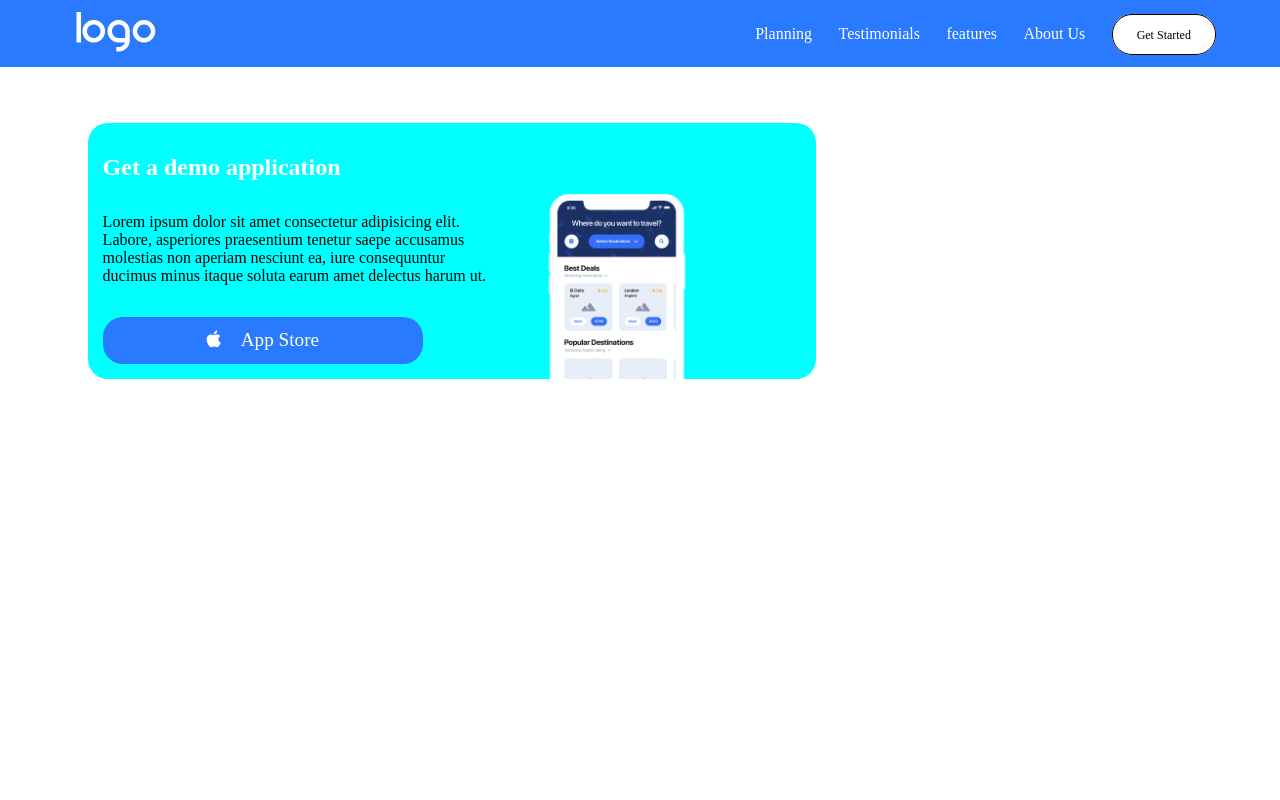
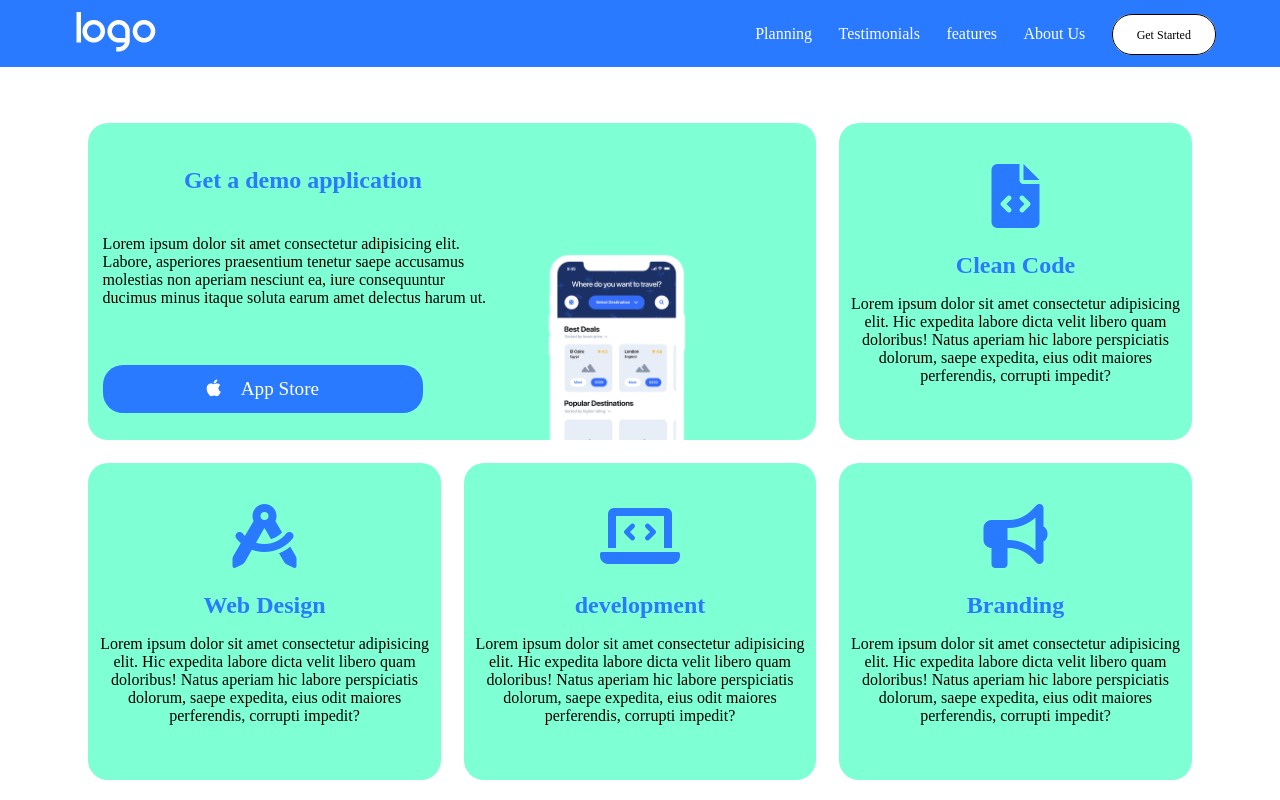
Before and after one commit to AndreaDeCeglia/htmlcss-responsive-layout, a plain HTML site: page index.html in a window 1280 px wide. Drawn offline with Linux system fonts and the light colour scheme.

Commit message:
jumbotron done

```diff
--- a/assets/css/style.css
+++ b/assets/css/style.css
@@ -5,6 +5,7 @@
 
 /* *********** HEADER *********** */
 
+/* still to fix */
 /* header{
     position: fixed;
     width: 100%;
@@ -42,18 +43,17 @@ header a{
 } */
 
 
-#demo{
+.card{
     background-color: aquamarine;
+    border-radius: 20px;
+    height: 100%;
+    margin-top: 2rem;
 }
 
-#jumbotron h2{
+/* #jumbotron h2{
     color: white;
     margin: 1rem 0;
-}
-
-#demo{
-    background-color: aqua;
-}
+} */
 
 #demo a{
     width: 80%;
@@ -67,6 +67,27 @@ header a{
 #demo img{
     width: 90%;
 }
+
+.card>span{
+    margin-top: 2rem;
+    color: #297AFE;
+    text-align: center;
+    font-size: 4rem;
+}
+
+.card h2{
+    color: #297AFE;
+    text-align: center;
+    margin-top: 1rem;
+}
+
+.card>p{
+    text-align: center;
+    margin: 1rem 0;;
+}
+
+
+
 /* ************************************
          TABLET VERSION
   *********************************** */
--- a/index.html
+++ b/index.html
@@ -23,7 +23,7 @@
 <body>
 
 
-    <!-- fixed navbar // burger menù under 768 px -->
+    <!-- navbar - still no fixed - // burger menù under 768 px -->
     <header>
         <!-- azure navbar -->
         <nav>
@@ -83,7 +83,7 @@
 
             <!-- first - get a demo application -->
             <div class="padding-1 basis2-3">
-                <div id="demo" class="radius20px margin-top2rem">
+                <div id="demo" class="card">
 
                     <!-- text and button part -->
                     <div class="basis-59 padding-2 flex-column justify-around">
@@ -103,8 +103,70 @@
                 </div>
             </div>
 
+            <!-- second - clean code -->
+            <div class="padding-1 basis1-3">
+                <div class="card padding-2 flex-column">
+                    <!-- icon -->
+                    <span>
+                        <i class="fa-solid fa-file-code"></i>
+                    </span>
+                    <!-- title -->
+                    <h2>Clean Code</h2>
+                    <!-- description -->
+                    <p>
+                        Lorem ipsum dolor sit amet consectetur adipisicing elit. Hic expedita labore dicta velit libero quam doloribus! Natus aperiam hic labore perspiciatis dolorum, saepe expedita, eius odit maiores perferendis, corrupti impedit?
+                    </p>
+                </div>
+            </div>
 
-            <!-- second - clean code -->
+            <!-- third - web design -->
+            <div class="padding-1 basis1-3">
+                <div class="card padding-2 flex-column">
+                    <!-- icon -->
+                    <span>
+                        <i class="fa-solid fa-compass-drafting"></i>
+                    </span>
+                    <!-- title -->
+                    <h2>Web Design</h2>
+                    <!-- description -->
+                    <p>
+                        Lorem ipsum dolor sit amet consectetur adipisicing elit. Hic expedita labore dicta velit libero quam doloribus! Natus aperiam hic labore perspiciatis dolorum, saepe expedita, eius odit maiores perferendis, corrupti impedit?
+                    </p>
+                </div>
+            </div>
+
+            <!-- fourth - development -->
+            <div class="padding-1 basis1-3">
+                <div class="card padding-2 flex-column">
+                    <!-- icon -->
+                    <span>
+                        <i class="fa-solid fa-laptop-code"></i>
+                    </span>
+                    <!-- title -->
+                    <h2>development</h2>
+                    <!-- description -->
+                    <p>
+                        Lorem ipsum dolor sit amet consectetur adipisicing elit. Hic expedita labore dicta velit libero quam doloribus! Natus aperiam hic labore perspiciatis dolorum, saepe expedita, eius odit maiores perferendis, corrupti impedit?
+                    </p>
+                </div>
+            </div>
+
+            <!-- fivth - branding -->
+            <div class="padding-1 basis1-3">
+                <div class="card padding-2 flex-column">
+                    <!-- icon -->
+                    <span>
+                        <i class="fa-solid fa-bullhorn"></i>
+                    </span>
+                    <!-- title -->
+                    <h2>Branding</h2>
+                    <!-- description -->
+                    <p>
+                        Lorem ipsum dolor sit amet consectetur adipisicing elit. Hic expedita labore dicta velit libero quam doloribus! Natus aperiam hic labore perspiciatis dolorum, saepe expedita, eius odit maiores perferendis, corrupti impedit?
+                    </p>
+                </div>
+            </div>
+
 
         </section>
     </main>
```
